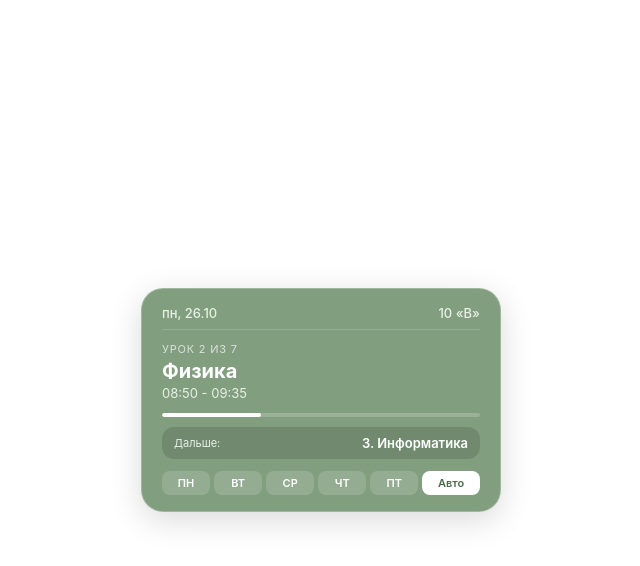
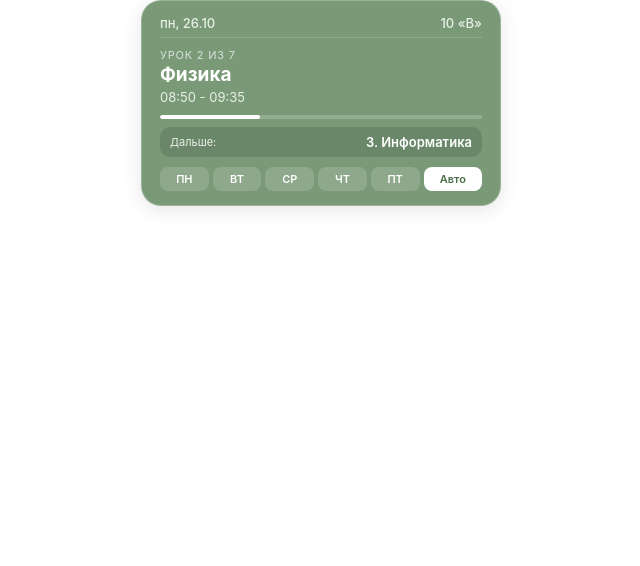
Before and after one commit to dddimashiii-alt/school-widget, a plain HTML site: page index.html in a window 1280 px wide. Shown: the whole page, without its empty margins (319-959 px from the left). Drawn offline with Linux system fonts and the light colour scheme.

Commit message:
Refactor styles in index.html for layout adjustments

```diff
--- a/index.html
+++ b/index.html
@@ -6,8 +6,8 @@
     <title>Расписание 10 «В»</title>
     <style>
         :root {
-            --bg-color: #6B8E69;
-            --card-bg: rgba(107, 142, 105, 0.85);
+            --bg-color: transparent;
+            --card-bg: rgba(107, 142, 105, 0.90);
             --card-border: rgba(255, 255, 255, 0.25);
             --text-main: #FFFFFF;
             --text-secondary: #E8F0E6;
@@ -26,9 +26,10 @@
             background-color: transparent;
             display: flex;
             justify-content: center;
-            align-items: center;
-            height: 100vh;
-            padding: 12px;
+            align-items: flex-start;
+            min-height: 100vh;
+            padding: 0;
+            margin: 0;
             color: var(--text-main);
         }
 
@@ -37,27 +38,27 @@
             backdrop-filter: blur(12px);
             -webkit-backdrop-filter: blur(12px);
             border: 1px solid var(--card-border);
-            border-radius: 22px;
-            padding: 16px 20px;
+            border-radius: 20px;
+            padding: 14px 18px;
             width: 100%;
             max-width: 360px;
-            box-shadow: 0 8px 32px rgba(0, 0, 0, 0.15);
+            box-shadow: 0 4px 20px rgba(0, 0, 0, 0.1);
         }
 
         .header {
             display: flex;
             justify-content: space-between;
             align-items: center;
-            margin-bottom: 12px;
+            margin-bottom: 10px;
             font-size: 13px;
             font-weight: 500;
             color: var(--text-secondary);
             border-bottom: 1px solid rgba(255, 255, 255, 0.15);
-            padding-bottom: 8px;
+            padding-bottom: 6px;
         }
 
         .current-lesson-box {
-            margin-bottom: 12px;
+            margin-bottom: 10px;
         }
 
         .status-label {
@@ -65,11 +66,11 @@
             text-transform: uppercase;
             letter-spacing: 0.8px;
             color: var(--highlight);
-            margin-bottom: 3px;
+            margin-bottom: 2px;
         }
 
         .lesson-name {
-            font-size: 20px;
+            font-size: 19px;
             font-weight: 700;
             line-height: 1.2;
             word-break: break-word;
@@ -86,7 +87,7 @@
             height: 4px;
             background: rgba(255, 255, 255, 0.2);
             border-radius: 2px;
-            margin: 10px 0;
+            margin: 8px 0;
             overflow: hidden;
         }
 
@@ -100,8 +101,8 @@
 
         .next-lesson-box {
             background: rgba(0, 0, 0, 0.12);
-            border-radius: 12px;
-            padding: 8px 12px;
+            border-radius: 10px;
+            padding: 7px 10px;
             font-size: 13px;
             display: flex;
             justify-content: space-between;
@@ -125,7 +126,7 @@
         .day-switcher {
             display: flex;
             justify-content: space-between;
-            margin-top: 12px;
+            margin-top: 10px;
             gap: 4px;
         }
 
```
